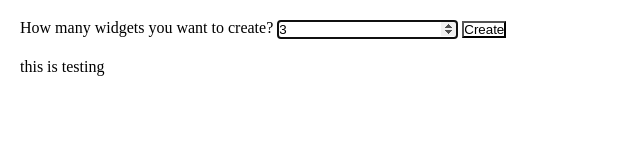
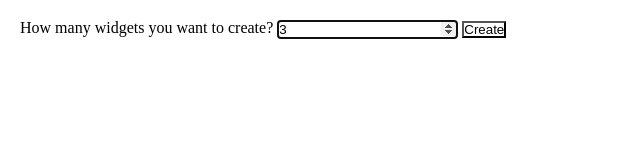
Before and after one commit to raymondlwhuang/jQuery, a plain HTML site: page index.html in a window 1280 px wide. Shown: the full height of the page, 0-640 px from the left. Drawn offline with nearby package versions, Linux system fonts and the light colour scheme.

Commit message:
clean up

```diff
--- a/index.html
+++ b/index.html
@@ -16,9 +16,7 @@
 	</div>
 	<div class="wrap-box-full">
 		<div class="wrap-box mt-20 mlr-10 mlr-20-md" id="widget-container">
-				this is testing
 		</div>
-
 	</div>
 	<script src="./js/site.js"></script>
 </body>
```
